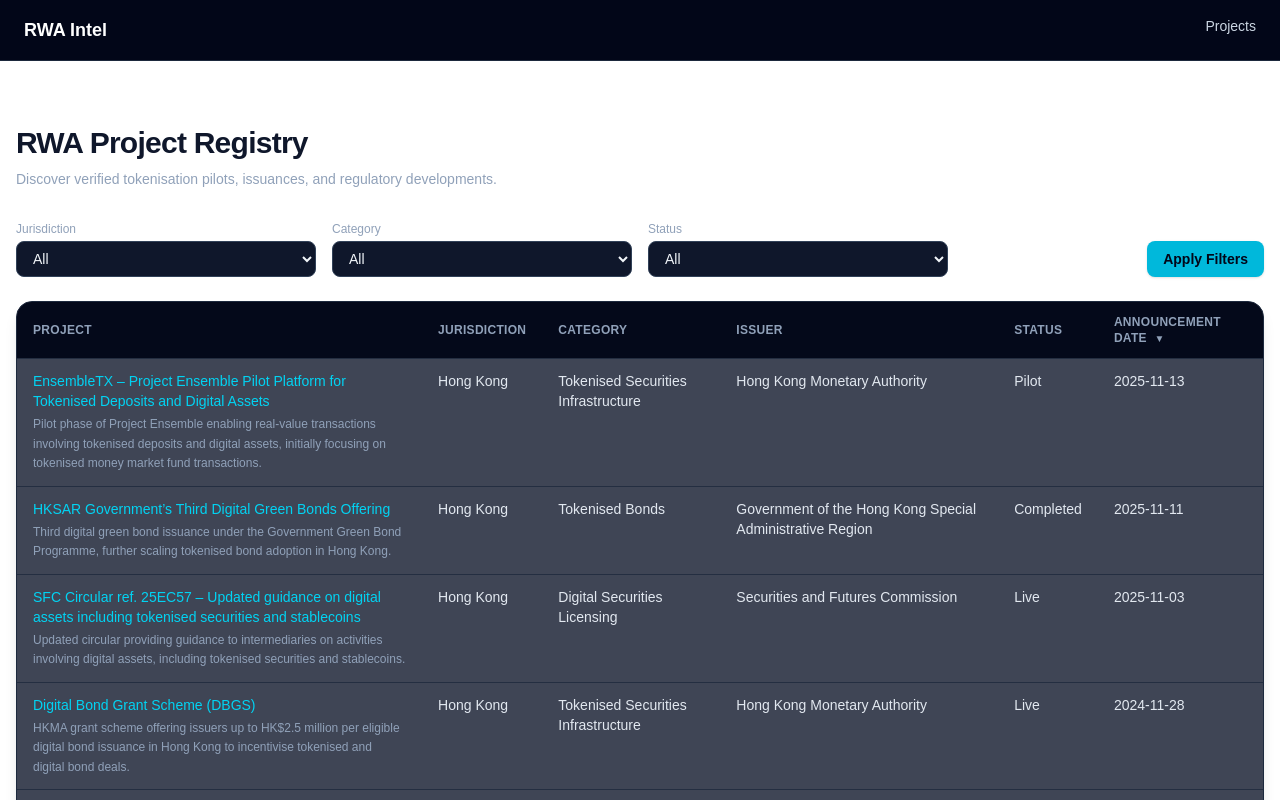
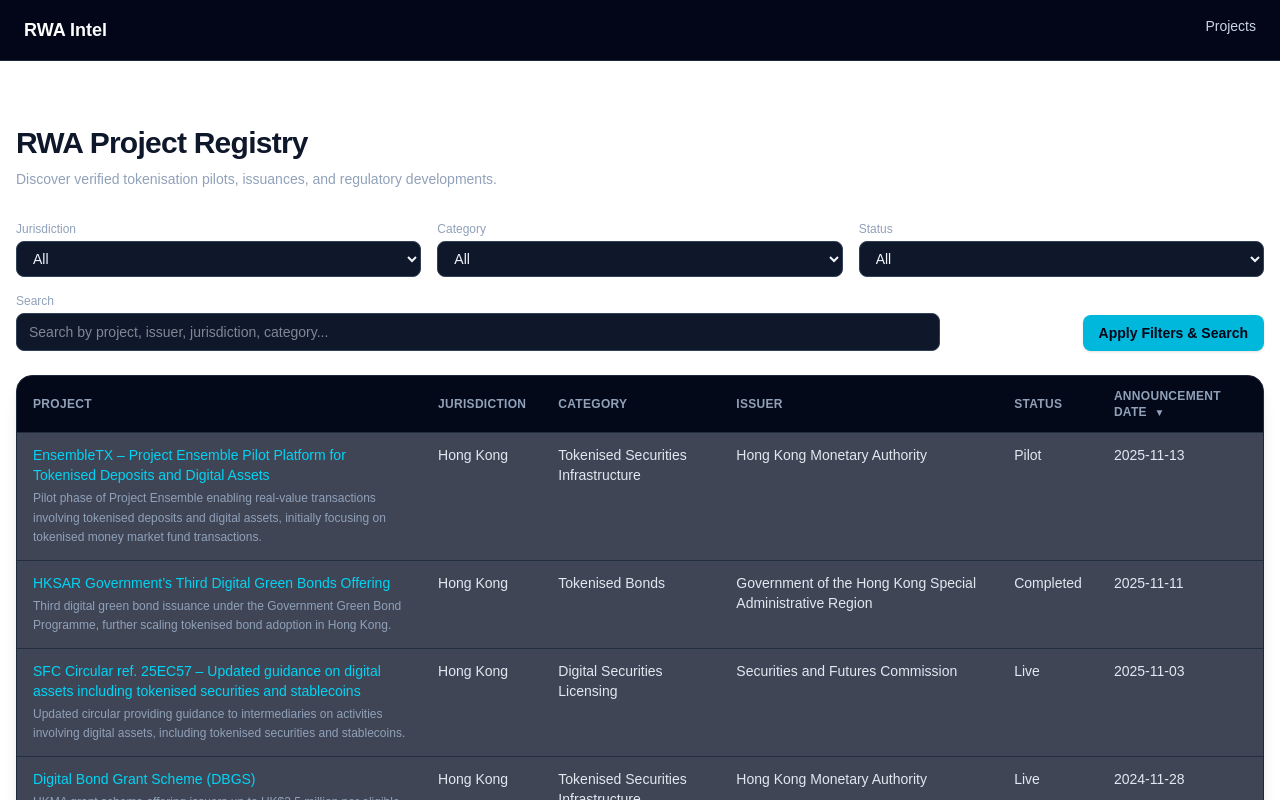
Before and after one commit to KenHuang21/rwa-intel-landing, a Next.js app: page /projects in a window 1280 px wide. Shown: the top 800 px of the page. Built offline with nearby package versions, Linux system fonts and the light colour scheme.

Commit message:
Refine projects filters to 2-row layout with search

```diff
--- a/app/projects/page.tsx
+++ b/app/projects/page.tsx
@@ -47,6 +47,8 @@
   const [category, setCategory] = useState("All");
   const [status, setStatus] = useState("All");
   const [sortDir, setSortDir] = useState<"asc" | "desc">("desc");
+  const [search, setSearch] = useState("");
+
 
   async function fetchProjects() {
   try {
@@ -58,6 +60,7 @@
     if (jurisdiction !== "All") params.append("jurisdiction", jurisdiction);
     if (category !== "All") params.append("category", category);
     if (status !== "All") params.append("status", status);
+    if (search.trim() !== "") params.append("q", search.trim());
 
     let url = "/api/projects";
     const query = params.toString();
@@ -75,6 +78,7 @@
     setLoading(false);
   }
 }
+
 
   useEffect(() => {
     fetchProjects();
@@ -100,7 +104,9 @@
       </div>
 
       {/* Filters */}
-      <div className="mb-6 grid gap-4 md:grid-cols-4 items-end">
+     <div className="mb-6 space-y-4">
+  {/* Row 1: Jurisdiction / Category / Status */}
+  <div className="grid gap-4 md:grid-cols-3">
     <div>
       <label className="mb-1 block text-xs font-medium text-slate-400">
         Jurisdiction
@@ -151,6 +157,22 @@
         ))}
       </select>
     </div>
+  </div>
+
+  {/* Row 2: Search + Apply button */}
+  <div className="grid gap-4 md:grid-cols-[minmax(0,3fr)_minmax(0,1fr)] items-end">
+    <div>
+      <label className="mb-1 block text-xs font-medium text-slate-400">
+        Search
+      </label>
+      <input
+        type="text"
+        value={search}
+        onChange={(e) => setSearch(e.target.value)}
+        placeholder="Search by project, issuer, jurisdiction, category..."
+        className="w-full rounded-lg border border-slate-700 bg-slate-900 px-3 py-2 text-sm text-slate-100 outline-none focus:border-cyan-500 focus:ring-1 focus:ring-cyan-500"
+      />
+    </div>
 
     <div className="flex md:justify-end">
       <button
@@ -158,10 +180,13 @@
         onClick={fetchProjects}
         className="inline-flex w-full items-center justify-center rounded-lg bg-cyan-500 px-4 py-2 text-sm font-semibold text-slate-950 shadow hover:bg-cyan-400 transition-colors md:w-auto"
       >
-            Apply Filters
+        Apply Filters &amp; Search
       </button>
     </div>
   </div>
+</div>
+
+
 
       {/* States */}
       {loading && (
```
Lines whose indentation alone changed are shown as unchanged.
